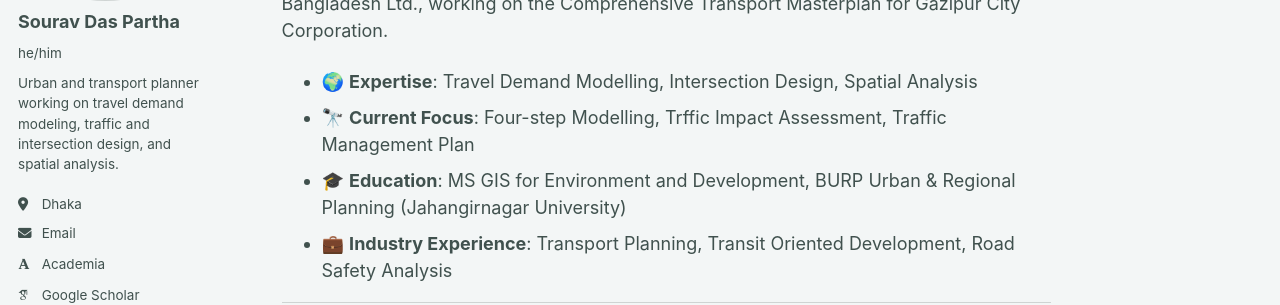
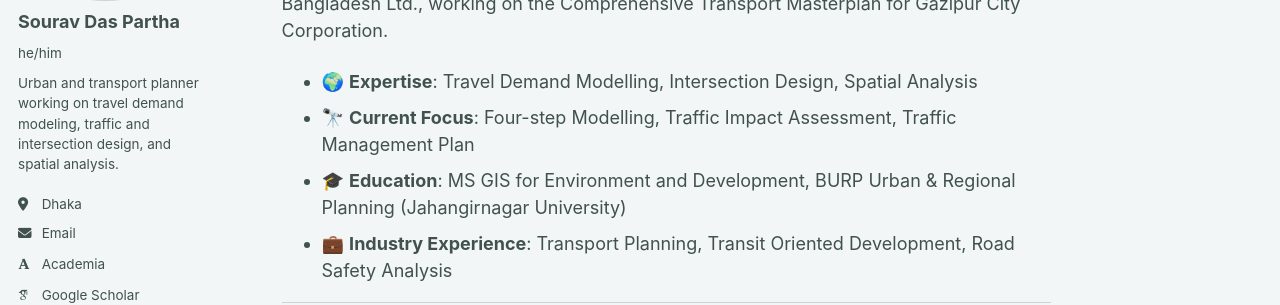
Before and after one commit to souravdaspartha/souravdaspartha.github.io, a Jekyll site: the page built from _pages/about.md, in a window 1280 px wide and 900 px high. Shown: the part 234-539 px from the top of the window. Built offline with Jekyll 4.4.1, drawn with Linux system fonts in a browser that asks for light colours; some web fonts are replaced; a script bundle is joined from its source files by our own code; library files that are not in the unit come from our copies.

Commit message:
Update about.md

```diff
--- a/_pages/about.md
+++ b/_pages/about.md
@@ -10,7 +10,7 @@ redirect_from:
 Transport planner and modeller in Dhaka, Bangladesh. I build travel demand models for cities where the data is thin, the traffic is mixed, and a large share of the network runs on informal modes. Currently a **Junior Traffic and Transportation Planner** at Nippon Koei Bangladesh Ltd., working on the Comprehensive Transport Masterplan for Gazipur City Corporation.
 
 - 🌍 **Expertise**: Travel Demand Modelling, Intersection Design, Spatial Analysis
-- 🔭 **Current Focus**: Four-step Modelling, Trffic Impact Assessment, Traffic Management Plan
+- 🔭 **Current Focus**: Four-step Modelling, Traffic Impact Assessment, Traffic Management Plan
 - 🎓 **Education**: MS GIS for Environment and Development, BURP Urban & Regional Planning (Jahangirnagar University)
 - 💼 **Industry Experience**: Transport Planning, Transit Oriented Development, Road Safety Analysis
 
```
